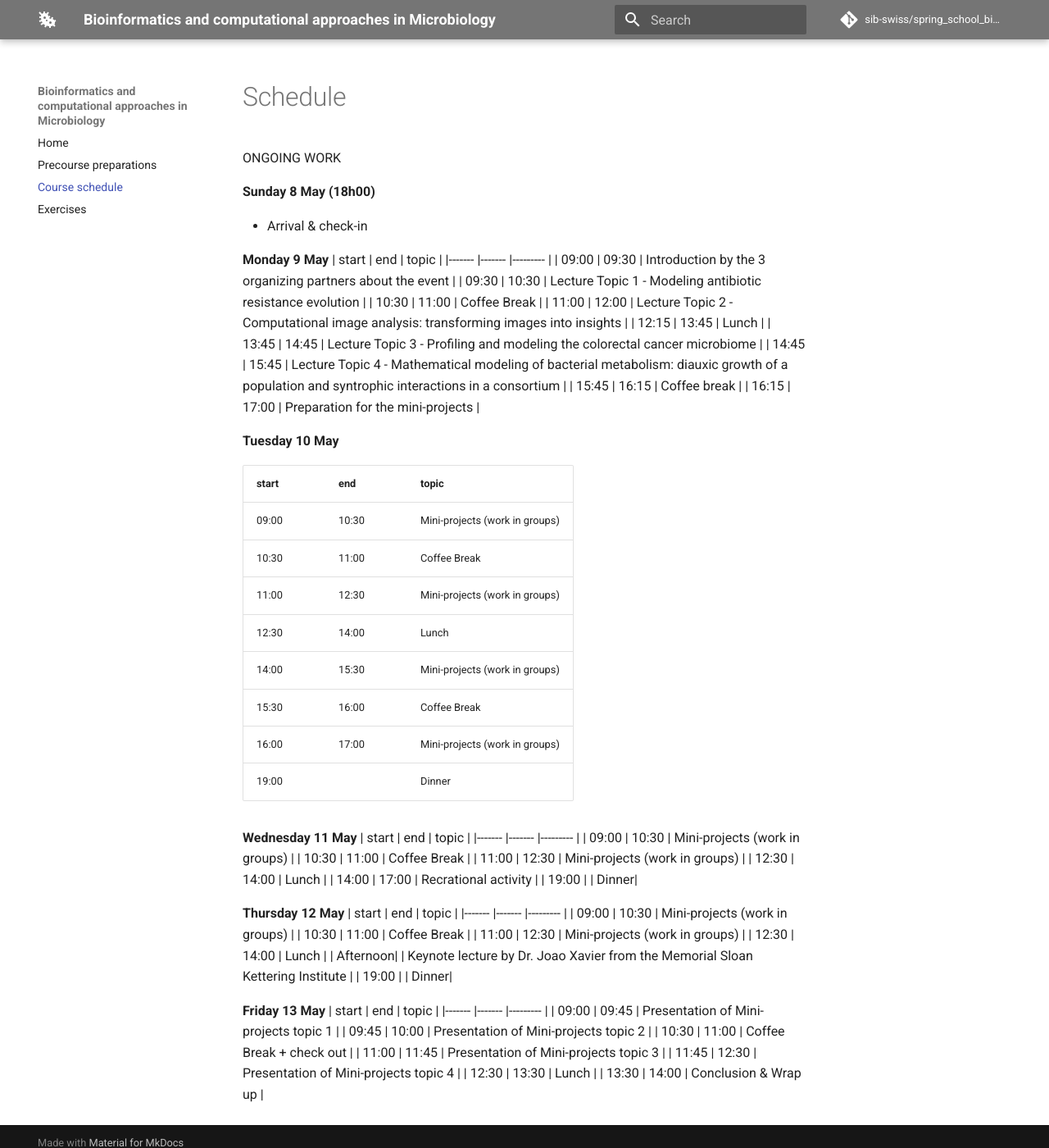
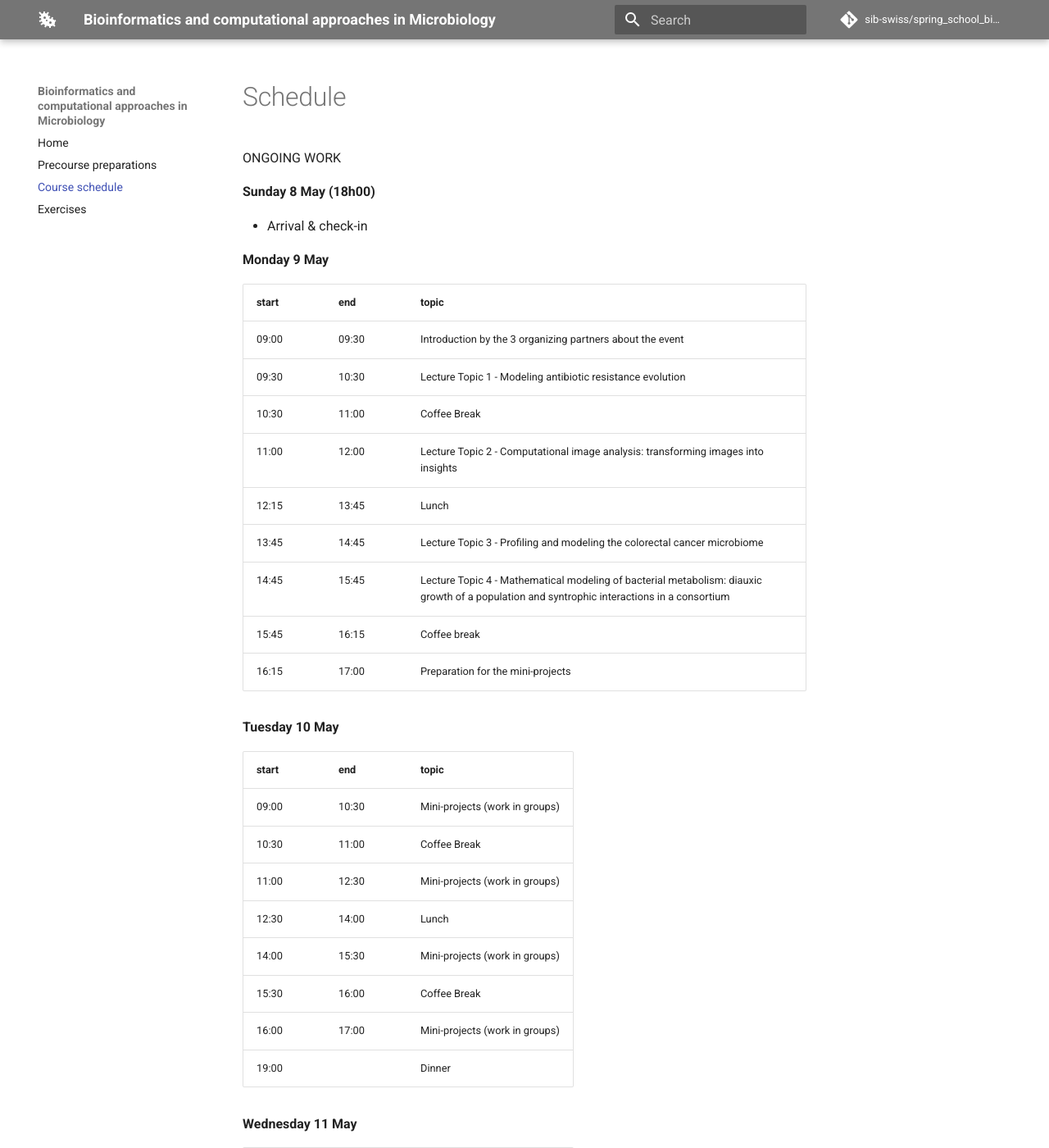
Before and after one commit to sib-swiss/spring_school_bioinformatics_microbiology, an MkDocs documentation site: the page built from docs/course_schedule.md, in a window 1280 px wide and 1400 px high. Shown: the whole window at 82% size. Built offline with MkDocs 1.6.1 and Material for MkDocs 9.7.7, drawn with Linux system fonts in a browser that asks for light colours; comment, search, counter and statistics services are not loaded; some of the changed text lies outside the part shown.

Commit message:
Update course_schedule.md

```diff
--- a/docs/course_schedule.md
+++ b/docs/course_schedule.md
@@ -7,6 +7,7 @@ ONGOING WORK
 * Arrival & check-in
 
 **Monday 9 May**
+
 | start 	| end   	| topic   	|
 |-------	|-------	|---------	|
 | 09:00 	| 09:30 	| Introduction by the 3 organizing partners about the event 	|
@@ -34,17 +35,19 @@ ONGOING WORK
 | 19:00   |   | Dinner|
 
 **Wednesday 11 May**
+
 | start 	| end   	| topic   	|
 |-------	|-------	|---------	|
 | 09:00 	| 10:30	| Mini-projects (work in groups)	|
 | 10:30   | 11:00   | Coffee Break  |
 | 11:00 	| 12:30	| Mini-projects (work in groups)	|
 | 12:30   | 14:00   | Lunch |
-| 14:00   | 17:00   | Recrational activity |
+| 14:00   | 17:00   | Recreational activity |
 | 19:00   |   | Dinner|
 
 
 **Thursday 12 May**
+
 | start 	| end   	| topic   	|
 |-------	|-------	|---------	|
 | 09:00 	| 10:30	| Mini-projects (work in groups)	|
@@ -55,6 +58,7 @@ ONGOING WORK
 | 19:00   |   | Dinner|
 
 **Friday 13 May**
+
 | start 	| end   	| topic   	|
 |-------	|-------	|---------	|
 | 09:00 	| 09:45	| Presentation of Mini-projects topic 1	|
```
